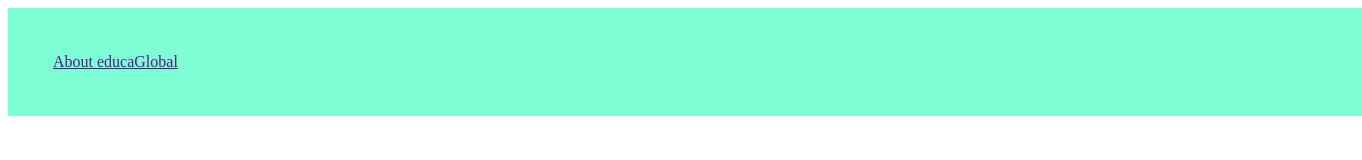
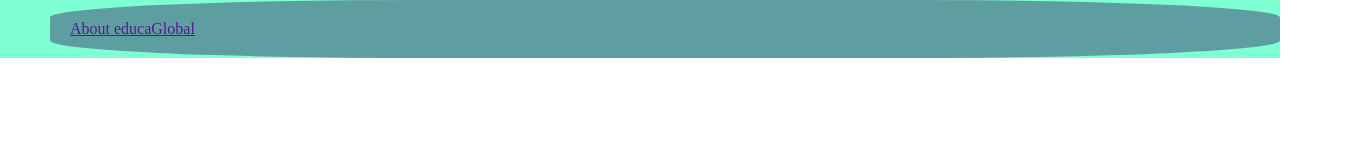
Before and after one commit to vtgDeveloper/educaGlobal, a plain HTML site: page index.html in a window 1280 px wide. Shown: the whole page, 1362 px wide, since content can reach past the window. Drawn offline with Linux system fonts and the light colour scheme.

Commit message:
Main frame

```diff
--- a/index.css
+++ b/index.css
@@ -1,6 +1,18 @@
+body{
+    margin: 0;
+}
+
 .nav-edu{
     margin: 0;
     width: 100%;
     background-color: aquamarine;
-    padding: 45px;
 }
+
+
+.nav-edu__about{
+    border-radius: 30%;
+    background-color: cadetblue;
+    padding: 20px;
+    margin-left: 50px;
+
+}
```
